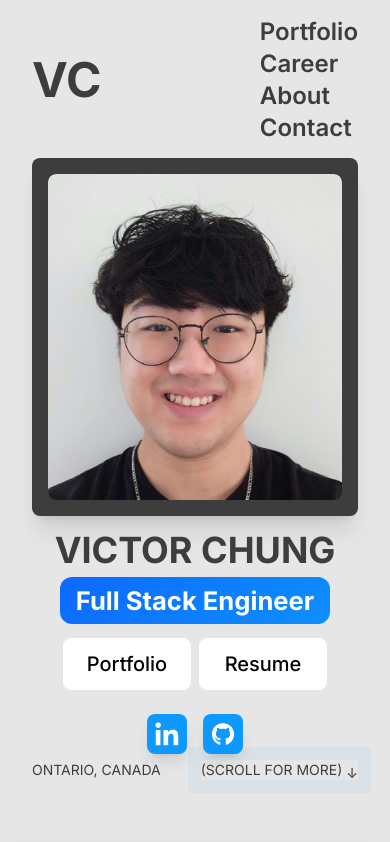
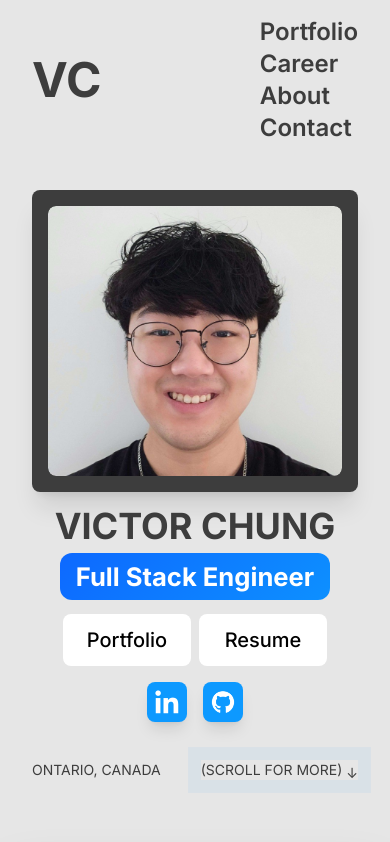
Before and after one commit to TheVicBro/portfolio, a Next.js app: page / in a window 390 px wide. Shown: the top 842 px of the page. Built offline with nearby package versions, Linux system fonts and the light colour scheme.

Commit message:
mobile sizing hotfix

```diff
--- a/src/app/page.tsx
+++ b/src/app/page.tsx
@@ -222,7 +222,7 @@ function MainContent() {
         transition={{ ease: 'easeOut' }}
       >
         <Navbar portfolioRef={portfolioRef} careerRef={careerRef} aboutRef={aboutRef} contactRef={contactRef} />
-        <div className="flex lg:flex-row flex-col-reverse justify-center lg:justify-between h-[45%] 5xl:h-1/2 5xl:px-48 4xl:px-40 lg:px-24 px-8">
+        <div className="flex lg:flex-row flex-col-reverse justify-center lg:justify-between h-[38%] md:h-[45%] 5xl:h-1/2 5xl:px-48 4xl:px-40 lg:px-24 px-8">
           <div className="flex flex-col justify-between lg:text-left text-center -mb-36 lg:mb-0">
             <div>
               <div className="truncate">
@@ -344,7 +344,7 @@ function MainContent() {
               </div>
             </div>
             <div className="flex lg:justify-between justify-center items-end">
-              <div className="flex space-x-4 5xl:px-12 lg:px-10 px-4 lg:mt-0 mt-2">
+              <div className="flex space-x-4 5xl:px-12 lg:px-10 px-4">
                 <Link href="https://www.linkedin.com/in/victor-chung-ca/" target="_blank" rel="noopener noreferrer">
                   <motion.button
                     className="flex justify-center items-center rounded-lg bg-skyblue h-10 md:h-12 lg:h-16 hover:bg-blue-500 transition-colors shadow-lg"
```
